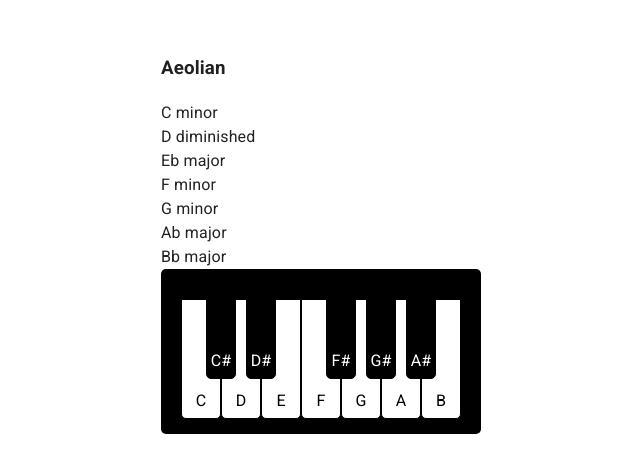
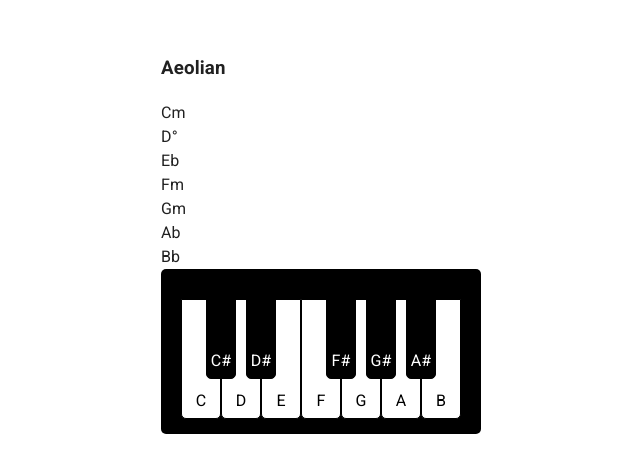
Before and after one commit to mrbnsn/chordage, a React (Create React App) app: page / in a window 1280 px wide. Shown: the part 165-638 px from the top of the page, without its empty margins (319-959 px from the left). Built offline with nearby package versions, Linux system fonts and the light colour scheme.

Commit message:
added a function to replace a musical qualifier with the simple representation and applied it to ScaleDisplay

```diff
--- a/src/components/scale-display/scale-display.js
+++ b/src/components/scale-display/scale-display.js
@@ -1,12 +1,13 @@
 import React from 'react';
 import { Box } from '@mui/material';
 import chordData from '../../data/chord-data';
+import { replaceMusicalQualifiers } from '../../lib/utils';
 
 const ScaleDisplay = ({ root, type }) => {
     console.log(`root:`, root);
     console.log(`type:`, type);
     const renderChords = () => (
-        chordData[root]?.[type]?.chords?.map((chord) => <Box>{chord}</Box>) || 'No chord data'
+        chordData[root]?.[type]?.chords?.map((chord) => <Box dangerouslySetInnerHTML={{ __html: replaceMusicalQualifiers(chord).replace(' ', '') }} />)
     )
 
     return (
--- /dev/null
+++ b/src/lib/utils.js
@@ -0,0 +1,16 @@
+function replaceMusicalQualifiers(str) {
+    const replacements = {
+        'major': '', // Major has no specific symbol in most cases
+        'minor': 'm', // Represented as 'm'
+        'diminished': '&#176;', // Diminished symbol (°)
+        'augmented': '+' // Augmented represented by a plus sign
+    };
+
+    return str.replace(/\bmajor\b|\bminor\b|\bdiminished\b|\baugmented\b/gi, match => {
+        return replacements[match.toLowerCase()];
+    });
+}
+
+export {
+    replaceMusicalQualifiers,
+}
```
